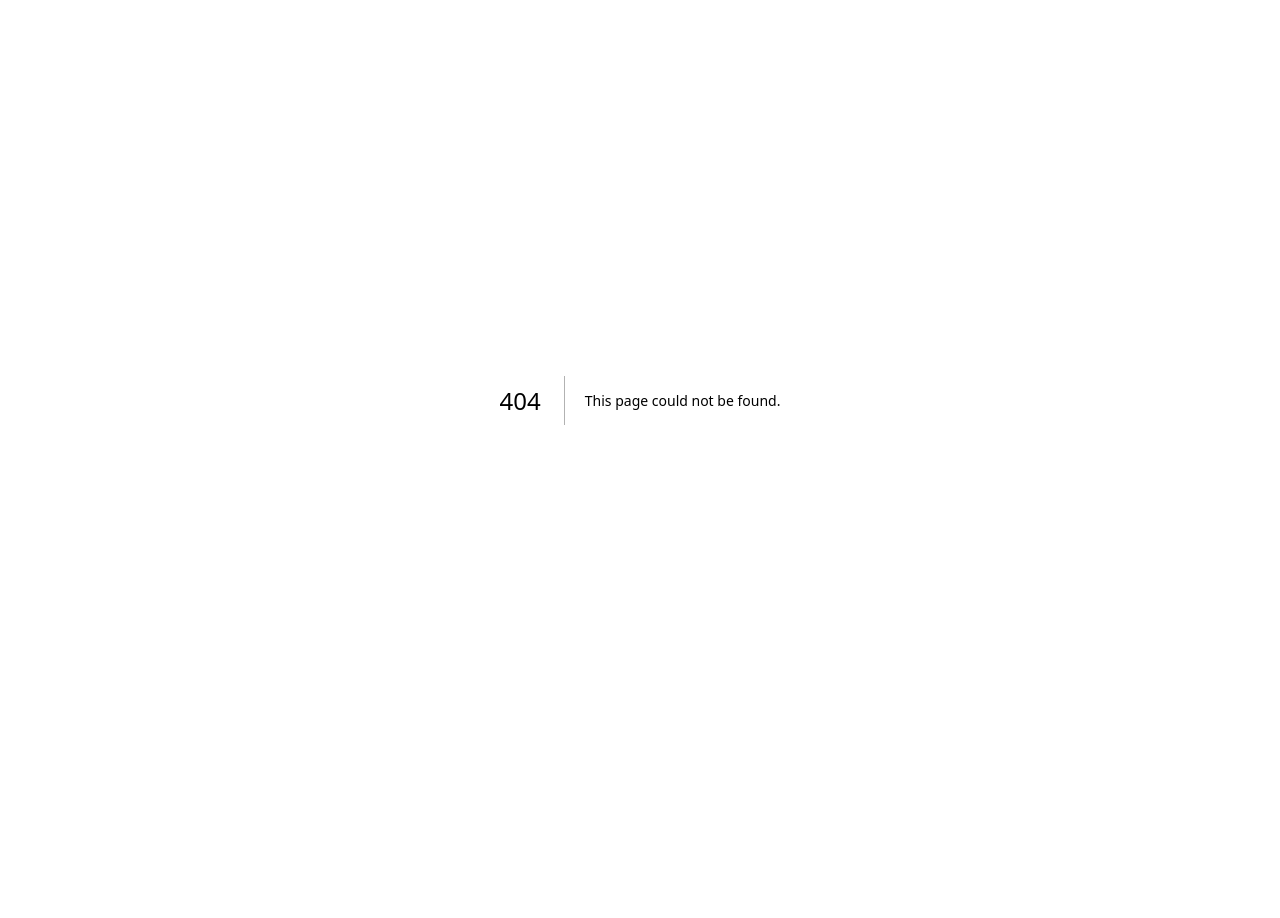
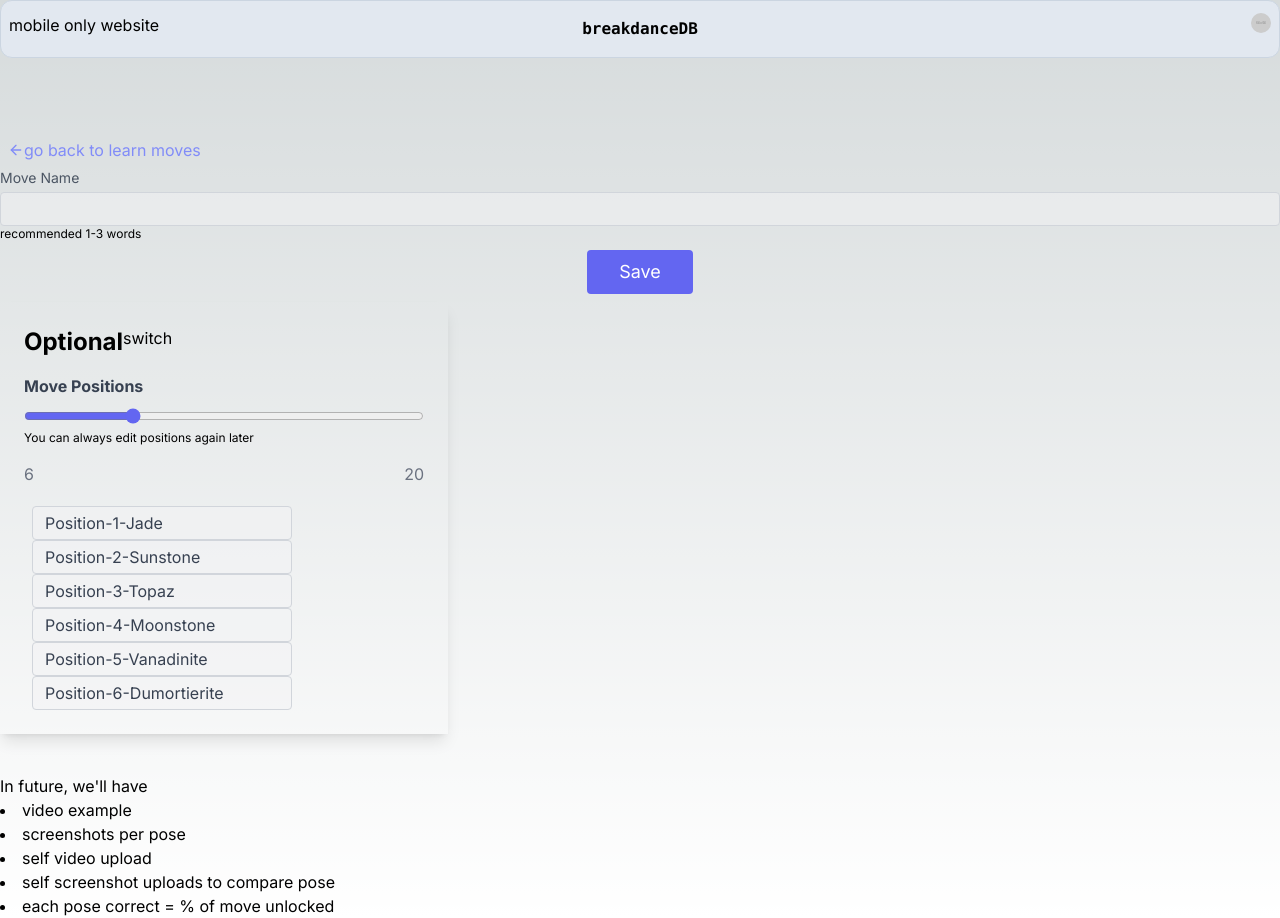
Before and after one commit to volaix/breakdancedb, a Next.js app: page /learnmoves/newmove in a window 1280 px wide. Before the commit this address had no page. Before the commit the page ends 800 px from the top, so only its background shows below. Built offline with nearby package versions, Linux system fonts and the light colour scheme.

Commit message:
placeholder for new move

```diff
--- /dev/null
+++ b/src/app/learnmoves/newmove/page.tsx
@@ -0,0 +1,139 @@
+'use client'
+import Header from '@/app/Header'
+import rocks from '@/db/rocks.json'
+import {useState, useEffect} from 'react'
+
+const SaveButton = () => {
+  return (
+    <div class="p-2 w-full">
+      <button class="flex mx-auto text-white bg-indigo-500 border-0 py-2 px-8 focus:outline-none hover:bg-indigo-600 rounded text-lg">
+        Save
+      </button>
+    </div>
+  )
+}
+const Position = ({position}) => {
+  return (
+    <div className="flex">
+      <div className="mr-2"></div>
+      <div class="relative text-xs">
+        {null && (
+          <label className="dark:text-gray-400 leading-7 text-sm text-gray-600">
+            Move Name
+          </label>
+        )}
+        <input
+          type="text"
+          id="name"
+          defaultValue={`Position-${position}-${rocks[Math.floor(Math.random()*rocks.length)]}`}
+          name="name"
+          className="dark:text-gray-500 w-full bg-gray-100 bg-opacity-50 rounded border border-gray-300 focus:border-indigo-500 focus:bg-white focus:ring-2 focus:ring-indigo-200 text-base outline-none text-gray-700 py-1 px-3 resize-none leading-6 transition-colors duration-200 ease-in-out dark:bg-gray-800 dark:bg-opacity-40 dark:border-gray-700 dark:focus:bg-gray-900 dark:focus:ring-indigo-900 dark:text-gray-100"
+        />
+      </div>
+    </div>
+  )
+}
+
+const PositionsRange = () => {
+  const [positions, setPositions] = useState<string>('6')
+  const updatePositions = e => {
+    setPositions(e.target.value)
+  }
+  const max = '20'
+  return (
+    <div class="shadow-lg p-6 w-full max-w-md">
+      <div className="flex">
+        <h2 class="text-2xl font-bold mb-4">Optional</h2>
+        <div>switch</div>
+      </div>
+      <div class="mb-4">
+        <label for="price-range" class="block text-gray-700 font-bold mb-2">
+          Move Positions
+        </label>
+        <input
+          type="range"
+          id="price-range"
+          class="w-full accent-indigo-500"
+          min="1"
+          max={max}
+          value={positions}
+          onInput={updatePositions}
+        />
+        <div className="text-xs">You can always edit positions again later</div>
+      </div>
+      <div class="flex justify-between text-gray-500">
+        <span id="minPrice">{positions}</span>
+        <span id="maxPrice">{max}</span>
+      </div>
+      <div className="mt-5">
+        {[...Array(Number(positions))].map((e, i) => (
+          <span className="" key={i}>
+            <Position position={i + 1} />
+          </span>
+        ))}
+      </div>
+    </div>
+  )
+}
+
+const NameInput = () => {
+  return (
+    <div class="relative text-xs">
+      <label className="dark:text-gray-400 leading-7 text-sm text-gray-600">
+        Move Name
+      </label>
+      <input
+        type="text"
+        id="name"
+        name="name"
+        className="w-full bg-gray-100 bg-opacity-50 rounded border border-gray-300 focus:border-indigo-500 focus:bg-white focus:ring-2 focus:ring-indigo-200 text-base outline-none text-gray-700 py-1 px-3 resize-none leading-6 transition-colors duration-200 ease-in-out dark:bg-gray-800 dark:bg-opacity-40 dark:border-gray-700 dark:focus:bg-gray-900 dark:focus:ring-indigo-900 dark:text-gray-100"
+      />
+      recommended 1-3 words
+    </div>
+  )
+}
+
+const NewMove = () => {
+  return (
+    <div className="mt-20 dark:text-gray-600">
+      <a href="/learnmoves" class="text-indigo-400 inline-flex items-center">
+        <svg
+          class="w-4 h-4 ml-2 rotate-180"
+          viewBox="0 0 24 24"
+          stroke="currentColor"
+          stroke-width="2"
+          fill="none"
+          stroke-linecap="round"
+          stroke-linejoin="round">
+          <path d="M5 12h14"></path>
+          <path d="M12 5l7 7-7 7"></path>
+        </svg>
+        go back to learn moves
+      </a>
+
+      <NameInput />
+      <SaveButton />
+      <PositionsRange />
+
+      <div className="mt-10">
+        In future, we'll have
+        <li>video example</li>
+        <li>screenshots per pose</li>
+        <li>self video upload</li>
+        <li>self screenshot uploads to compare pose</li>
+        <li>each pose correct = % of move unlocked</li>
+      </div>
+    </div>
+  )
+}
+
+const Page = () => {
+  return (
+    <div>
+      <Header />
+      <NewMove />
+    </div>
+  )
+}
+
+export default Page
--- /dev/null
+++ b/src/db/rocks.json
@@ -0,0 +1,102 @@
+[
+  "Diamond",
+  "Ruby",
+  "Sapphire",
+  "Emerald",
+  "Amethyst",
+  "Topaz",
+  "Aquamarine",
+  "Opal",
+  "Pearl",
+  "Garnet",
+  "Turquoise",
+  "Citrine",
+  "Peridot",
+  "Tanzanite",
+  "Morganite",
+  "Jade",
+  "Lapis Lazuli",
+  "Agate",
+  "Onyx",
+  "Tourmaline",
+  "Moonstone",
+  "Alexandrite",
+  "Coral",
+  "Spinel",
+  "Zircon",
+  "Bloodstone",
+  "Labradorite",
+  "Malachite",
+  "Amber",
+  "Rhodonite",
+  "Carnelian",
+  "Hematite",
+  "Larimar",
+  "Sunstone",
+  "Chrysoprase",
+  "Kunzite",
+  "Fluorite",
+  "Jasper",
+  "Aventurine",
+  "Beryl",
+  "Cat",
+  "Howlite",
+  "Obsidian",
+  "Serpentine",
+  "Tourmalinated",
+  "Sardonyx",
+  "Iolite",
+  "Azurite",
+  "Sard",
+  "Angelite",
+  "Dioptase",
+  "Rhodochrosite",
+  "Chalcedony",
+  "Prehnite",
+  "Rhodolite",
+  "Pyrite",
+  "Moldavite",
+  "Selenite",
+  "Sugilite",
+  "Turritella",
+  "Uvarovite",
+  "Vesuvianite",
+  "Amazonite",
+  "Celestite",
+  "Fire Agate",
+  "Hiddenite",
+  "Kyanite",
+  "Labradorite",
+  "Pietersite",
+  "Red Jasper",
+  "Rutilated",
+  "Scapolite",
+  "Shattuckite",
+  "Smithsonite",
+  "Staurolite",
+  "Tiger",
+  "Variscite",
+  "Watermelon",
+  "Charoite",
+  "Dumortierite",
+  "Fuchsite",
+  "Hawk",
+  "Larvikite",
+  "Nuummite",
+  "Ocean",
+  "Petrified",
+  "Rainbow",
+  "Snowflake",
+  "Strawberry",
+  "Thulite",
+  "Tiger Iron",
+  "Unakite",
+  "Vanadinite",
+  "Zebra Jasper",
+  "Fire Opal",
+  "Angel",
+  "Blue",
+  "Dalmatian",
+  "Green",
+  "Pietersite"
+]
```
